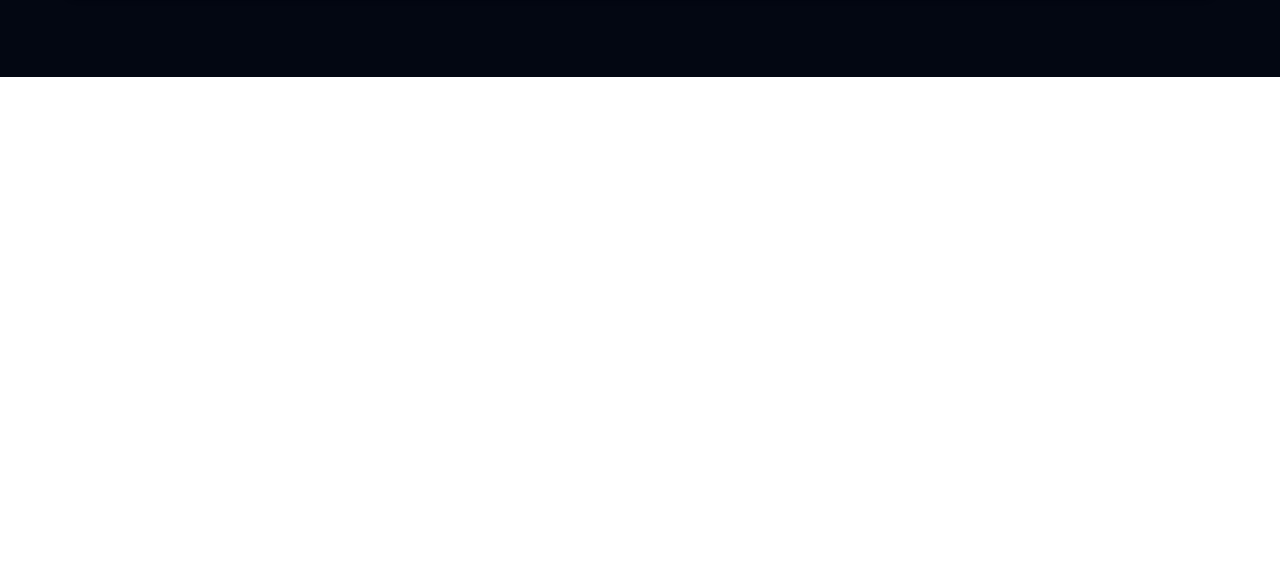
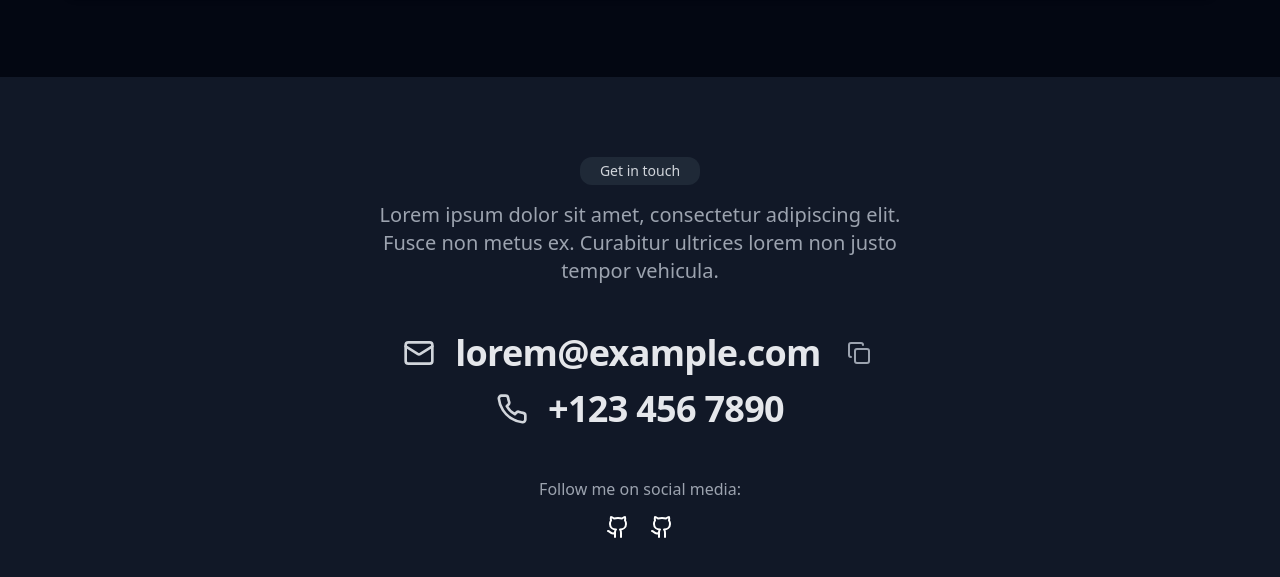
Before and after one commit to Asayaobi/portfolio, a plain HTML site: page index.html in a window 1280 px wide. Shown: the part 5424-6001 px from the top of the page. Before the commit the page ends 5501 px from the top, so only its background shows below. Drawn offline with nearby package versions, Linux system fonts and the light colour scheme.

Commit message:
create contact layout

```diff
--- a/index.html
+++ b/index.html
@@ -483,5 +483,127 @@
 
     </div>
   </section>
+
+  <!-- contact -->
+  <section class="w-full bg-gray-900 py-16 md:py-20 2xl:py-24" id="contact">
+    <div class="mx-auto flex w-full max-w-7xl flex-col gap-6 px-4 md:gap-12 md:px-8">
+      <!-- Title and Subtitle -->
+      <div class="flex flex-col items-center gap-4">
+        <div class="self-center">
+          <div class="flex items-center justify-center rounded-xl bg-gray-800 px-5 py-1">
+            <p class="text-sm font-medium text-gray-300">Get in touch</p>
+          </div>
+        </div>
+        <p class="text-lg md:text-xl max-w-xl text-center text-gray-400">
+          Lorem ipsum dolor sit amet, consectetur adipiscing elit. Fusce non
+          metus ex. Curabitur ultrices lorem non justo tempor vehicula.
+        </p>
+      </div>
+
+      <!-- Contact Details -->
+      <div class="flex flex-col items-center gap-6 md:gap-12">
+        <!-- Email -->
+        <div class="flex flex-col items-center md:gap-4">
+          <div class="flex items-center gap-4 md:gap-5">
+            <svg
+              xmlns="http://www.w3.org/2000/svg"
+              width="24"
+              height="24"
+              viewBox="0 0 24 24"
+              fill="none"
+              stroke="currentColor"
+              stroke-width="2"
+              stroke-linecap="round"
+              stroke-linejoin="round"
+              class="h-6 w-6 md:h-8 md:w-8 text-gray-300"
+            >
+              <rect width="20" height="16" x="2" y="4" rx="2"></rect>
+              <path d="m22 7-8.97 5.7a1.94 1.94 0 0 1-2.06 0L2 7"></path>
+            </svg>
+            <h2
+              class="text-lg md:text-4xl font-semibold tracking-[-0.02em] text-gray-200"
+            >
+              lorem@example.com
+            </h2>
+            <button
+              class="relative flex justify-center items-center hover:bg-gray-700 active:bg-gray-600 rounded-lg p-1.5 transition-colors duration-200"
+            >
+              <svg
+                xmlns="http://www.w3.org/2000/svg"
+                width="24"
+                height="24"
+                viewBox="0 0 24 24"
+                fill="none"
+                stroke="currentColor"
+                stroke-width="2"
+                stroke-linecap="round"
+                stroke-linejoin="round"
+                class="w-6 h-6 text-gray-400"
+              >
+                <rect width="14" height="14" x="8" y="8" rx="2" ry="2"></rect>
+                <path
+                  d="M4 16c-1.1 0-2-.9-2-2V4c0-1.1.9-2 2-2h10c1.1 0 2 .9 2 2"
+                ></path>
+              </svg>
+            </button>
+          </div>
+
+          <!-- Phone -->
+          <div class="flex items-center gap-4 md:gap-5">
+            <svg
+              xmlns="http://www.w3.org/2000/svg"
+              width="24"
+              height="24"
+              viewBox="0 0 24 24"
+              fill="none"
+              stroke="currentColor"
+              stroke-width="2"
+              stroke-linecap="round"
+              stroke-linejoin="round"
+              class="h-6 w-6 md:h-8 md:w-8 text-gray-300"
+            >
+              <path
+                d="M22 16.92v3a2 2 0 0 1-2.18 2 19.79 19.79 0 0 1-8.63-3.07 19.5 19.5 0 0 1-6-6 19.79 19.79 0 0 1-3.07-8.67A2 2 0 0 1 4.11 2h3a2 2 0 0 1 2 1.72 12.84 12.84 0 0 0 .7 2.81 2 2 0 0 1-.45 2.11L8.09 9.91a16 16 0 0 0 6 6l1.27-1.27a2 2 0 0 1 2.11-.45 12.84 12.84 0 0 0 2.81.7A2 2 0 0 1 22 16.92z"
+              ></path>
+            </svg>
+            <h2
+              class="text-lg md:text-4xl font-semibold tracking-[-0.02em] text-gray-200"
+            >
+              +123 456 7890
+            </h2>
+          </div>
+        </div>
+
+        <!-- Social Media -->
+        <div class="flex flex-col items-center gap-2">
+          <p class="text-base text-center text-gray-400">
+            Follow me on social media:
+          </p>
+          <div class="flex gap-2">
+            <!-- Icons -->
+            <button
+              class="relative flex justify-center items-center hover:bg-gray-700 active:bg-gray-600 rounded-lg p-1.5 transition-colors duration-200"
+            >
+            <svg xmlns="http://www.w3.org/2000/svg" width="24" height="24" fill="none" stroke="white" stroke-width="2" stroke-linecap="round" stroke-linejoin="round">
+              <path d="M15 22v-4a4.8 4.8 0 0 0-1-3.5c3 0 6-2 6-5.5.08-1.25-.27-2.48-1-3.5.28-1.15.28-2.35 0-3.5 0 0-1 0-3 1.5-2.64-.5-5.36-.5-8 0C6 2 5 2 5 2c-.3 1.15-.3 2.35 0 3.5A5.403 5.403 0 0 0 4 9c0 3.5 3 5.5 6 5.5-.39.49-.68 1.05-.85 1.65-.17.6-.22 1.23-.15 1.85v4"></path>
+              <path d="M9 18c-4.51 2-5-2-7-2"></path>
+          </svg>
+            </button>
+            <!-- Repeat for other social icons -->
+            <button
+            class="relative flex justify-center items-center hover:bg-gray-700 active:bg-gray-600 rounded-lg p-1.5 transition-colors duration-200"
+          >
+          <svg xmlns="http://www.w3.org/2000/svg" width="24" height="24" fill="none" stroke="white" stroke-width="2" stroke-linecap="round" stroke-linejoin="round">
+            <path d="M15 22v-4a4.8 4.8 0 0 0-1-3.5c3 0 6-2 6-5.5.08-1.25-.27-2.48-1-3.5.28-1.15.28-2.35 0-3.5 0 0-1 0-3 1.5-2.64-.5-5.36-.5-8 0C6 2 5 2 5 2c-.3 1.15-.3 2.35 0 3.5A5.403 5.403 0 0 0 4 9c0 3.5 3 5.5 6 5.5-.39.49-.68 1.05-.85 1.65-.17.6-.22 1.23-.15 1.85v4"></path>
+            <path d="M9 18c-4.51 2-5-2-7-2"></path>
+        </svg>
+          </button>
+
+          </div>
+        </div>
+      </div>
+    </div>
+  </section>
+
   </body>
 </html>
```
